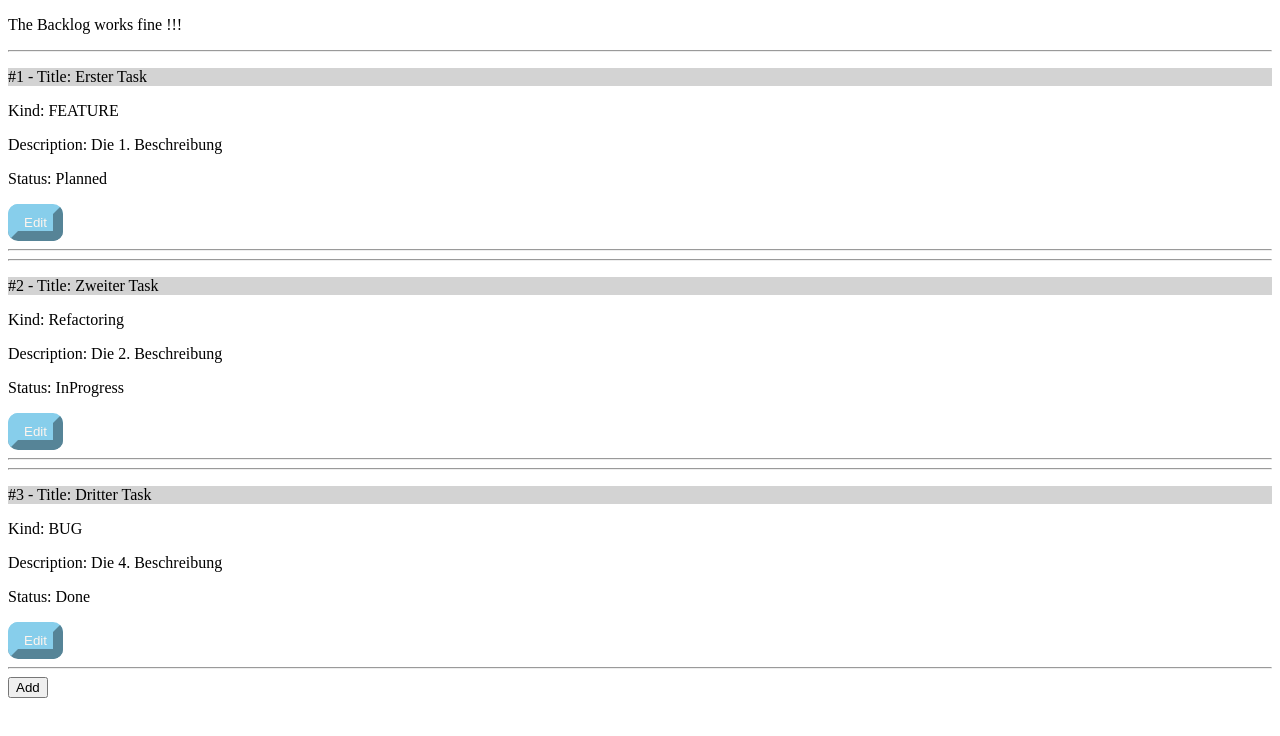
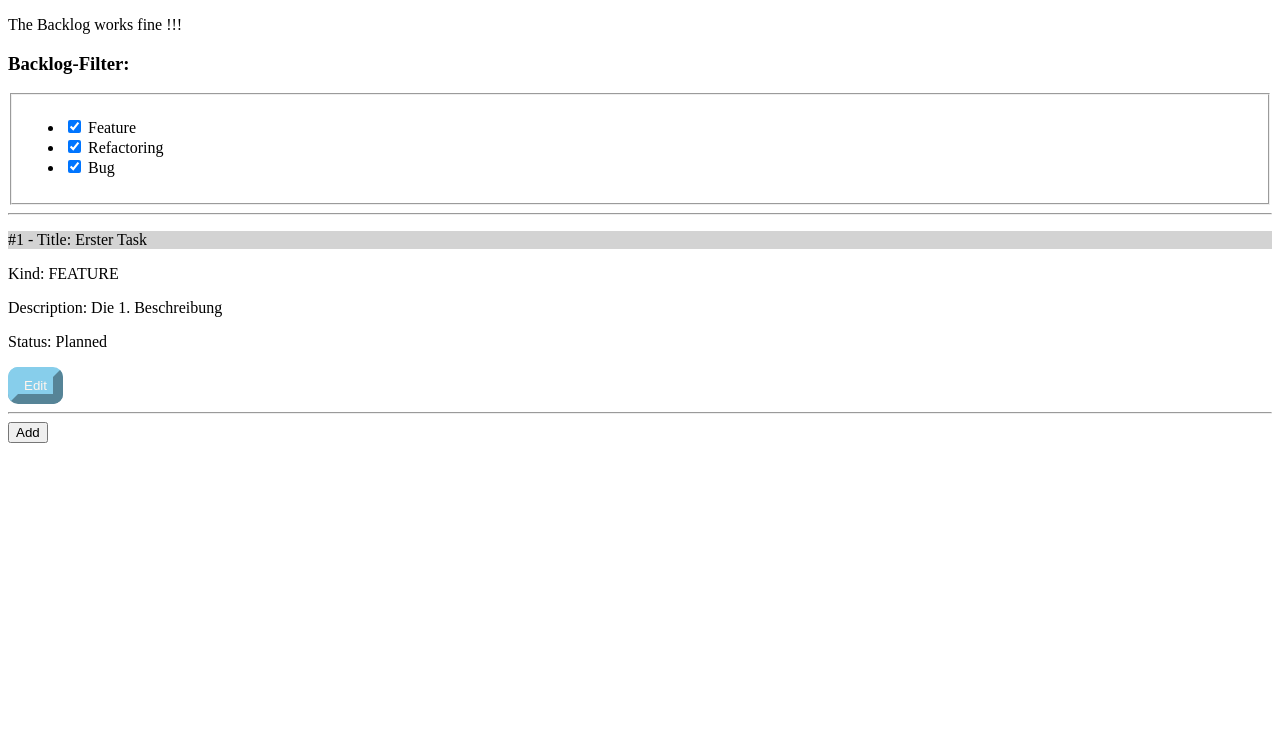
Before and after one commit to thordeuka/MyPersonallyBacklog, an Angular app in the folder myPersonallyBacklog/: page / in a window 1280 px wide. Shown: the top 736 px of the page. Built offline with nearby package versions, Linux system fonts and the light colour scheme.

Commit message:
filterpipe für TaskKinds umgesetzt. Steuerung für template aber noch keine Logik.

```diff
--- a/myPersonallyBacklog/src/app/app.component.html
+++ b/myPersonallyBacklog/src/app/app.component.html
@@ -1,3 +1,7 @@
 <p>The Backlog works fine !!!</p>
-<app-backlog-task *ngFor="let task of myTasks; index as i" [Task]="task"></app-backlog-task>
+<app-filter-bar></app-filter-bar>
+<app-backlog-task
+    *ngFor="let task of myTasks | taskKindFilter:currentaskFilter"
+    [Task]="task">
+</app-backlog-task>
 <button (click)="onAddTask()">Add</button>
--- a/myPersonallyBacklog/src/app/app.component.ts
+++ b/myPersonallyBacklog/src/app/app.component.ts
@@ -10,16 +10,16 @@ import { BacklogTaskService } from './backlog-task/backlogtask.service';
 })
 export class AppComponent implements OnInit {
 
-  public  myTasks: BacklogTask[];
+  title = 'myPersonallyBacklog';
+  public myTasks: BacklogTask[];
+  public currentaskFilter: BacklogTask.TaskKind[] = [BacklogTask.TaskKind.Feature];
 
   constructor(private backlogtaskService: BacklogTaskService){}
 
   ngOnInit(): void {
     console.log("ngOnInit()");
-    this.myTasks = this.backlogtaskService.getTasks()
+    this.myTasks = this.backlogtaskService.getTasks();
   }
-
-  title = 'myPersonallyBacklog';
 
   onAddTask(){
     console.log("OnAddTask()");
--- /dev/null
+++ b/myPersonallyBacklog/src/app/filter-bar/filter-bar.component.html
@@ -0,0 +1,25 @@
+<form>
+    <h3>Backlog-Filter:</h3>
+    <fieldset>
+      <ul>
+        <li>
+          <label>
+            <input type="checkbox" name="Feature" [(ngModel)]="featureChecked" (change)="onCheckedChange()">
+            Feature
+          </label>
+        </li>
+        <li>
+          <label>
+             <input type="checkbox" name="Refactoring" [(ngModel)]="refactoringChecked" (change)="onCheckedChange()">
+             Refactoring
+          </label>
+        </li>
+        <li>
+          <label>
+            <input type="checkbox" name="Bug" [(ngModel)]="bugChecked" (change)="onCheckedChange()">
+            Bug
+          </label>
+        </li>
+      </ul>
+    </fieldset>
+  </form>
--- /dev/null
+++ b/myPersonallyBacklog/src/app/filter-bar/filter-bar.component.ts
@@ -0,0 +1,26 @@
+import { Component, OnInit } from '@angular/core';
+
+@Component({
+  selector: 'app-filter-bar',
+  templateUrl: './filter-bar.component.html',
+  styleUrls: ['./filter-bar.component.css']
+})
+export class FilterBarComponent implements OnInit {
+
+  public featureChecked: boolean = true;
+  public refactoringChecked: boolean = true;
+  public bugChecked: boolean = true;
+
+  constructor() { }
+
+  ngOnInit(): void {
+  }
+
+  onCheckedChange(){
+    console.log("checkedChanged");
+    console.log(this.featureChecked);
+    console.log(this.refactoringChecked);
+    console.log(this.bugChecked);
+  }
+
+}
--- /dev/null
+++ b/myPersonallyBacklog/src/app/task-kind-filter.pipe.ts
@@ -0,0 +1,26 @@
+import { Pipe, PipeTransform } from '@angular/core';
+import { BacklogTask } from './backlog-task/backlogtask.model';
+
+@Pipe({
+  name: 'taskKindFilter',
+  pure: false
+})
+export class TaskKindFilterPipe implements PipeTransform {
+
+  transform(value: any, filterKind: BacklogTask.Status[]): any {
+    if(value.lengt === 0 || filterKind === null){
+      return value;
+    }
+    const resultArray = [];
+    for(const item of value){
+      for(const element of filterKind){
+        if(item.taskKind === element){
+          resultArray.push(item);
+        }
+      }
+    }
+
+    return resultArray;
+  }
+
+}
```
Also changed, not shown: myPersonallyBacklog/src/app/app.module.ts (+8 -2 lines), myPersonallyBacklog/src/app/filter-bar/filter-bar.component.css (added).
